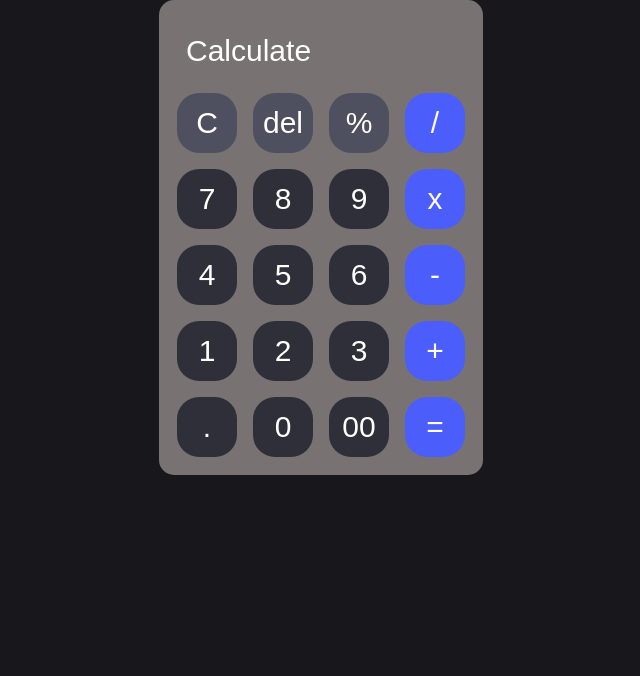
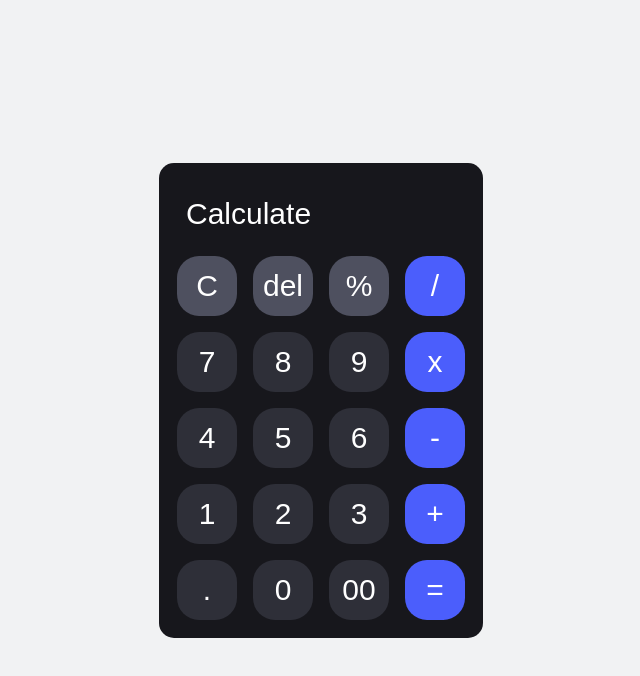
Before and after one commit to Alikhan67595/Calculator, a plain HTML site: page index.html in a window 1280 px wide. Shown: the whole page, without its empty margins (319-959 px from the left). Drawn offline with Linux system fonts and the light colour scheme.

Commit message:
Calculator

```diff
--- a/style.css
+++ b/style.css
@@ -6,16 +6,17 @@
 }
 
 body{
-    background-color: #17171C;
+    background-color: #f1f2f3;
     display: flex;
     justify-content: center;
     align-items: center;
-    height: 100%;
+    height: 100vh;
+    margin: auto , 0;
 }
 
 main{
     padding: 10px;
-    background-color: #787272;
+    background-color:  #17171C;
     border-radius: 15px;
 }
 
```
